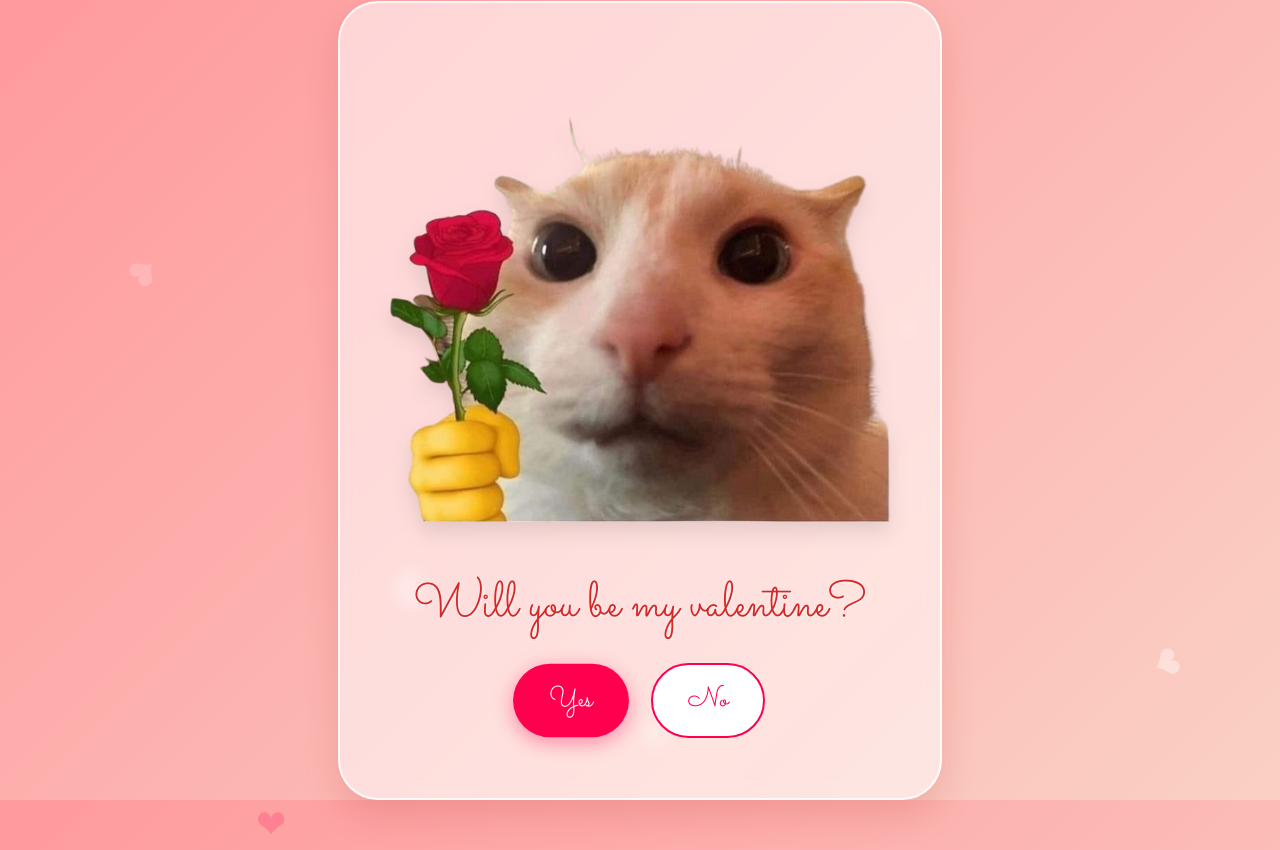
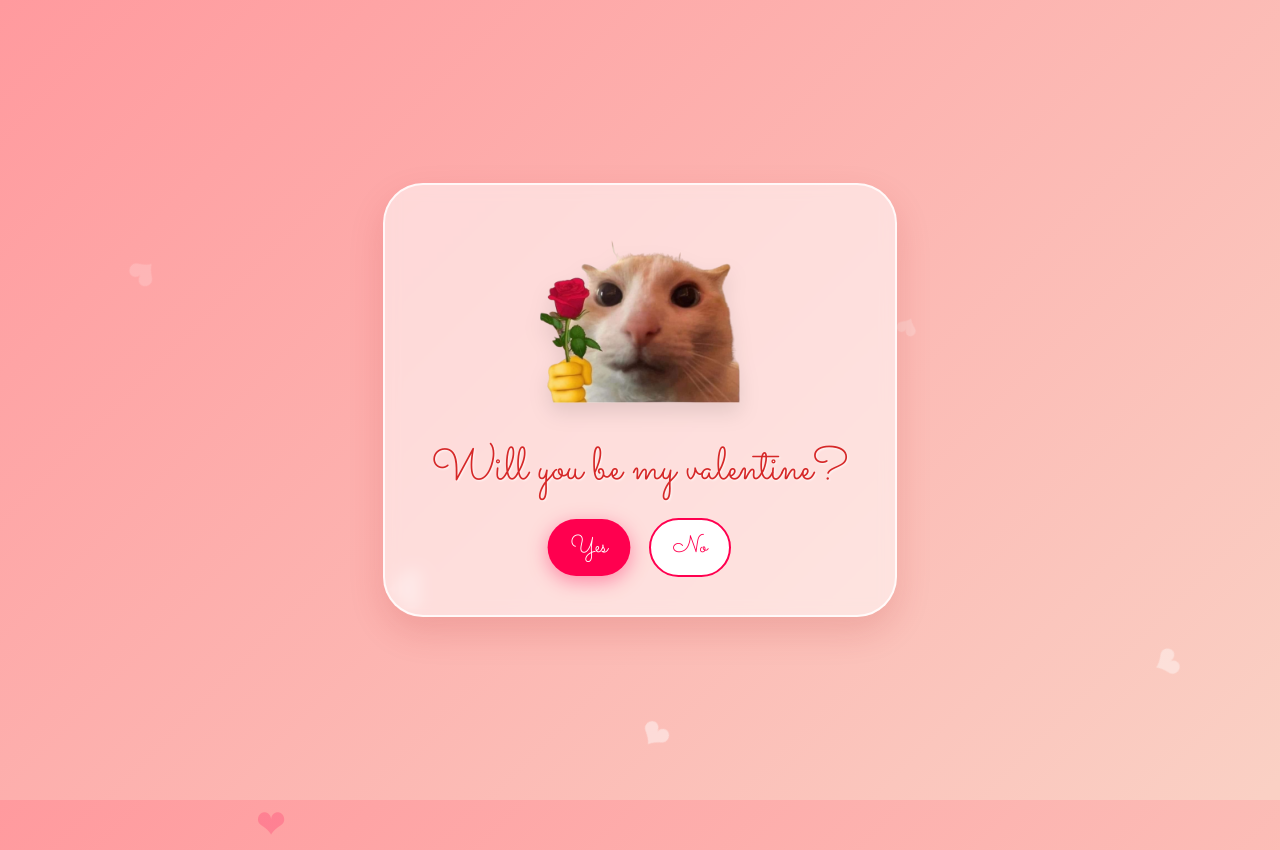
Before and after one commit to jollijb/wag-na, a plain HTML site: page index.html in a window 1280 px wide. Drawn offline with Linux system fonts and the light colour scheme.

Commit message:
Update style.css

```diff
--- a/style.css
+++ b/style.css
@@ -9,45 +9,51 @@ body {
     align-items: center;
     height: 100vh;
     margin: 0;
-    overflow: hidden; /* Keeps hearts inside */
+    overflow: hidden;
 }
 
-/* Glass Card Effect */
+/* Glass Card Effect - COMPACT VERSION */
 #container {
     background: rgba(255, 255, 255, 0.55);
     backdrop-filter: blur(8px);
     -webkit-backdrop-filter: blur(8px);
-    padding: 50px;
+
+    /* Small and cute dimensions */
+    padding: 30px;
+    max-width: 450px; /* Slightly smaller width */
+    width: 85%;
+
     border-radius: 40px;
     border: 2px solid rgba(255, 255, 255, 0.8);
     box-shadow: 0 15px 35px rgba(168, 22, 22, 0.15);
     text-align: center;
-    max-width: 500px;
-    width: 90%;
-    z-index: 10; /* Keeps card above floating hearts */
+    z-index: 10;
     position: relative;
 }
 
+/* IMAGE RESIZING HERE */
 #image-container img {
     max-width: 100%;
-    height: auto;
+    height: 200px; /* Fixed height makes it look smaller and cuter */
+    object-fit: contain; /* Ensures the cat isn't stretched */
     border-radius: 15px;
     filter: drop-shadow(0 10px 10px rgba(0,0,0,0.1));
+    margin-bottom: 10px; /* Adds a little space below the cat */
 }
 
 #question {
     font-family: 'Sacramento', cursive;
-    font-size: 50px;
-    color: #d62828; /* Deep Love Red */
-    margin: 20px 0;
+    font-size: 46px; /* Slightly reduced to fit better */
+    color: #d62828;
+    margin: 15px 0;
     line-height: 1.1;
     text-shadow: 1px 1px 2px rgba(255, 255, 255, 0.8);
 }
 
 button {
-    padding: 15px 35px;
-    margin: 10px;
-    font-size: 28px;
+    padding: 10px 22px; /* Compact buttons */
+    margin: 8px;
+    font-size: 24px;
     font-family: 'Sacramento', cursive;
     border: none;
     border-radius: 50px;
@@ -55,7 +61,6 @@ button {
     transition: all 0.3s ease;
 }
 
-/* The Heartbeat "Yes" Button */
 #yes-button {
     background-color: #ff004f;
     color: white;
@@ -66,10 +71,9 @@ button {
 #yes-button:hover {
     background-color: #cc003f;
     transform: scale(1.1);
-    animation: none; /* Stops pulsing on hover */
+    animation: none;
 }
 
-/* The Subtle "No" Button */
 #no-button {
     background-color: white;
     color: #ff004f;
@@ -90,14 +94,13 @@ button {
     100% { transform: scale(1); }
 }
 
-/* Background Floating Hearts */
 .hearts-container {
     position: absolute;
     top: 0;
     left: 0;
     width: 100%;
     height: 100%;
-    pointer-events: none; /* Allows clicking through hearts */
+    pointer-events: none;
     z-index: 1;
 }
 
```
